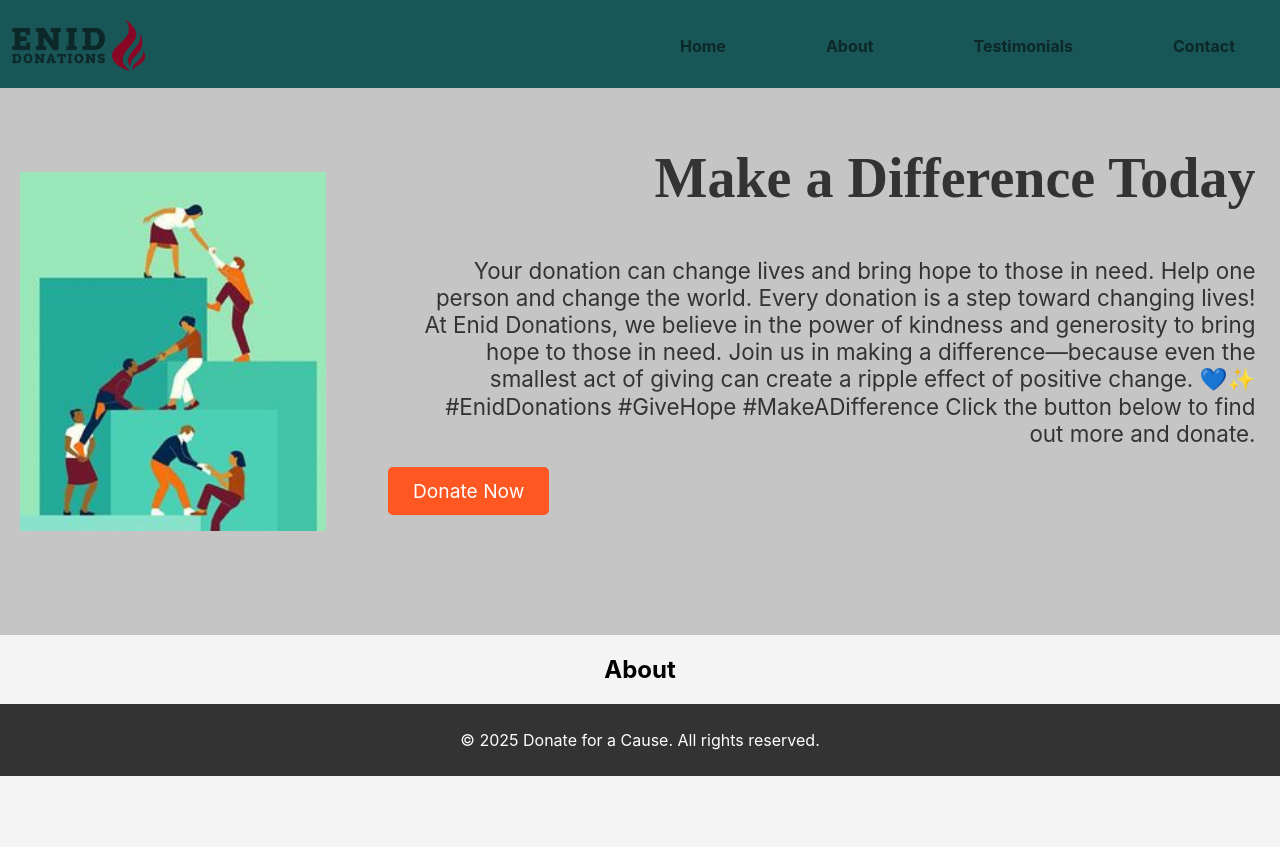
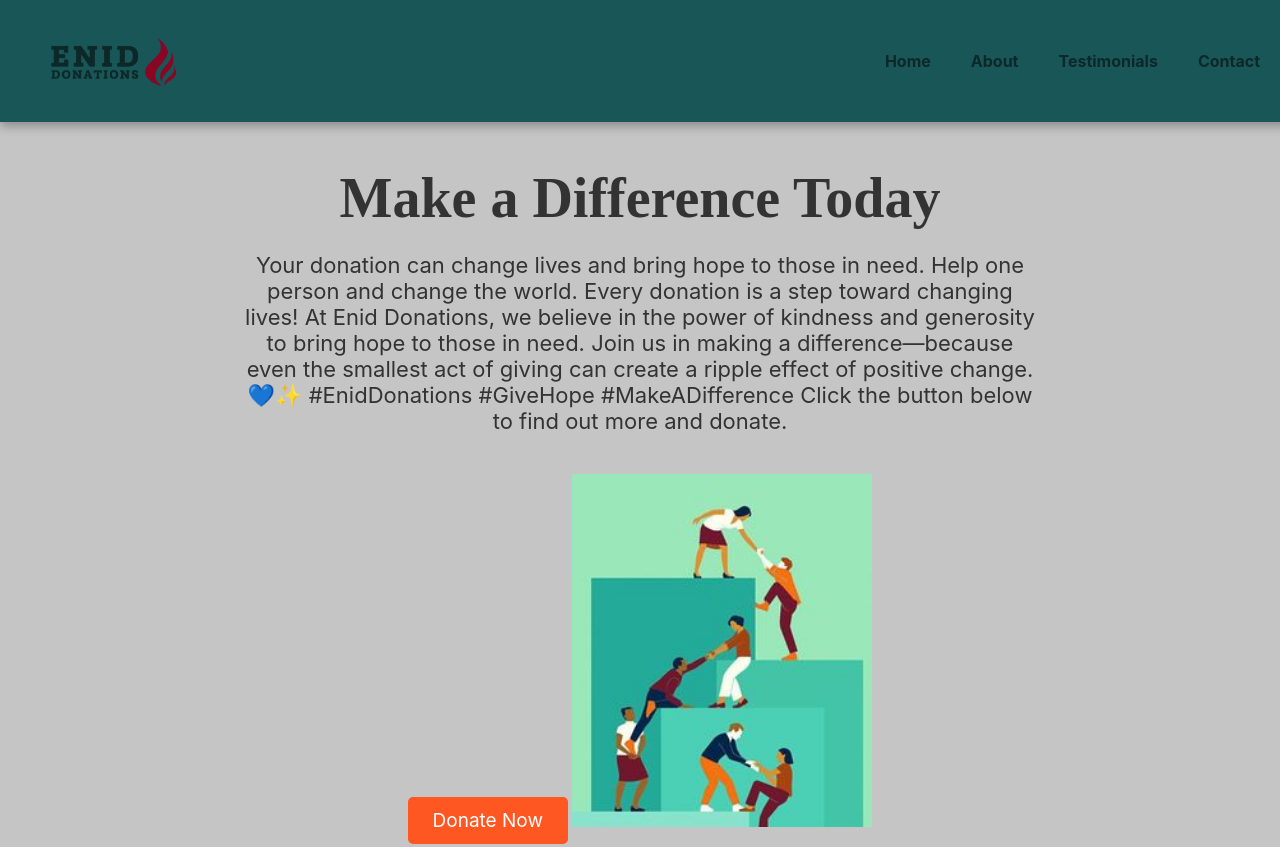
Before and after one commit to Apsenaro/Enid-Donations, a plain HTML site: page index.html in a window 1280 px wide. Shown: the top 847 px of the page. Before the commit the page ends 800 px from the top, so only its background shows below. Drawn offline with Linux system fonts and the light colour scheme.

Commit message:
Adjusted format

```diff
--- a/style.css
+++ b/style.css
@@ -1,17 +1,11 @@
 /* General Styles */
 body {
   font-family: "Inter", sans-serif;
-  margin: 0;
-  padding: 0;
+  margin: 0px;
+  padding: 0px;
   background-color: #f4f4f4;
   text-align: center;
   box-sizing: border-box;
-}
-
-link[rel="icon"] {
-  width: auto;
-  height: auto;
-  object-fit: contain;
 }
 
 /* Header Styles */
@@ -19,14 +13,21 @@ header {
   background: #195658;
   color: white;
   display: flex;
-  box-shadow: 20rem #333 solid;
+  justify-content: space-between;
+  align-items: center;
+  padding: 20px;
+  box-shadow: 0px 4px 10px rgba(0, 0, 0, 0.3);
   position: fixed;
+  width: 100%;
+  top: 0;
+  left: 0;
+  z-index: 1000;
 }
 
 header img {
-  width: 12.5%;
-  height: 12.5%;
-  margin-right: 25rem;
+  width: 150px;
+  height: auto;
+  margin-left: 20px;
 }
 
 nav {
@@ -36,11 +37,12 @@ nav {
 nav ul {
   display: flex;
   list-style-type: none;
+  padding: 0;
+  margin: 0;
 }
 
 nav ul li {
-  padding-left: 100px;
-  margin-top: 1rem;
+  padding: 0 20px;
 }
 
 nav ul li a {
@@ -60,27 +62,25 @@ nav ul li a:hover {
 .hero {
   background-color: #c5c5c5;
   color: #333;
-  padding: 100px 20px;
+  padding: 120px 20px;
   display: flex;
-  justify-content: space-between;
+  justify-content: center;
+  align-items: center;
+  flex-direction: column;
+  text-align: center;
 }
 
 .hero h2 {
-  font-size: 3.5rem;
+  font-size: 56px;
   font-family: "ICA Rubrik";
+  margin-bottom: 20px;
 }
 
 .hero .writeup p {
-  font-size: 1.4rem;
+  font-size: 22px;
   margin-bottom: 20px;
-  width: 60ch;
-}
-
-.hero .writeup h2,
-.hero .writeup p,
-#donate-btn {
-  margin-left: 23rem;
-  text-align: right;
+  max-width: 800px;
+  text-align: center;
 }
 
 #donate-btn {
@@ -88,11 +88,10 @@ nav ul li a:hover {
   color: white;
   padding: 12px 25px;
   text-decoration: none;
-  font-size: 1.2rem;
+  font-size: 19px;
   border-radius: 5px;
   transition: 0.3s;
-  display: block;
-  width: fit-content;
+  display: inline-block;
 }
 
 #donate-btn:hover {
@@ -100,27 +99,37 @@ nav ul li a:hover {
 }
 
 #hero_img {
-  margin-top: -900px;
-  margin-right: 930px;
-  width: 305.5px;
-  height: 358.8px;
+  margin-top: 20px;
+  width: 300px;
+  height: auto;
 }
-
-/* About Section */
 
 /* Footer Styles */
 footer {
   background: #333;
   color: white;
-  padding: 10px 0;
-  margin-top: 20px;
+  padding: 20px 0;
+  margin-top: 40px;
+  text-align: center;
 }
 
 /* Responsive Styles */
+@media screen and (max-width: 768px) {
+  header {
+    flex-direction: column;
+    align-items: center;
+  }
 
-@media screen and (min-width: 768px) {
-  .hero .writeup h2,
-  .hero .writeup p {
-    margin-left: auto;
+  nav ul {
+    flex-direction: column;
+    align-items: center;
+  }
+
+  nav ul li {
+    padding: 10px 0;
+  }
+
+  .hero {
+    padding: 80px 20px;
   }
 }
```
